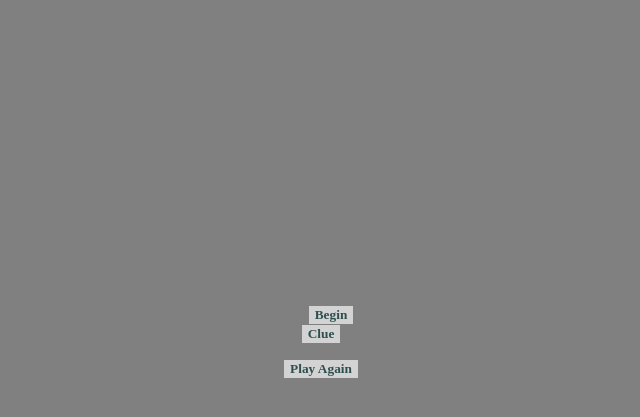
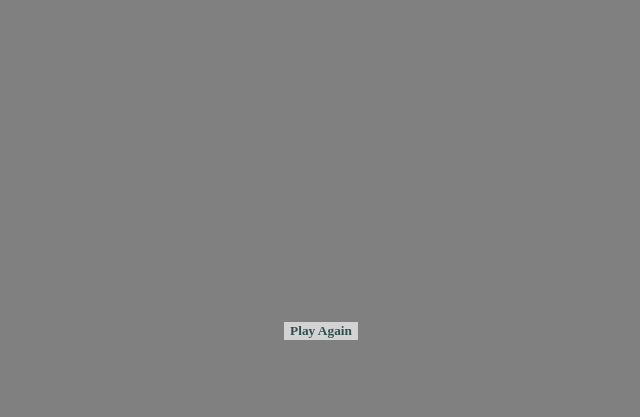
Before and after one commit to Code-Institute-Submissions/SadekRahman-hangman, a plain HTML site: page index.html in a window 1280 px wide. Shown: the part 79-496 px from the top of the page, without its empty margins (319-959 px from the left). Drawn offline with Linux system fonts and the light colour scheme.

Commit message:
removed start button and clue button for now

```diff
--- a/index.html
+++ b/index.html
@@ -29,28 +29,30 @@
             <line x1="80" y1="30" x2="160" y2="30" class="figure-part"/>
             <line x1="80" y1="30" x2="160" y2="30" class="figure-part"/>
         </svg>
-        <!--id answer is incorrect-->
+        <!--
         <div id="answer">
             <button id="start" onclick="runGame()">Begin</button>
         </div>
+        -->
         <div class="word" id="word">
 
         </div>
         <div id="mistakes-container">
-            <div id="incorrect-letters">
-
-            </div>
+            <div id="incorrect-letters"></div>
         </div>
     </div>
     <div id="keyboard">
 
     </div>
-    <div>
+    <!-- <div>
         <button id="clue">Clue</button>
     </div>
+    -->
     <div class="final-message" id="final-message">
-        <p id="final-message-text"></p>
-        <button id="Reset">Play Again</button>
+        <div class="final">
+            <p id="final-message-text"></p>
+            <button id="Reset">Play Again</button>
+        </div>
     </div>
     </div>
     <script src="assets/js/script.js"></script>
```
